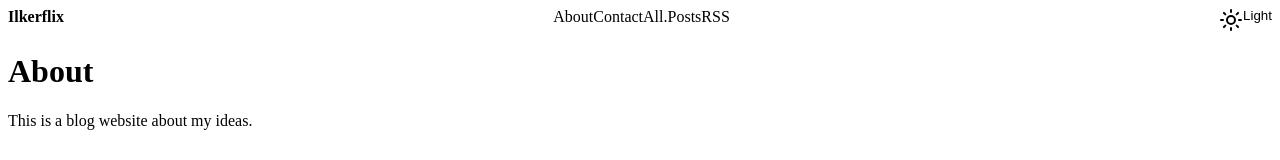
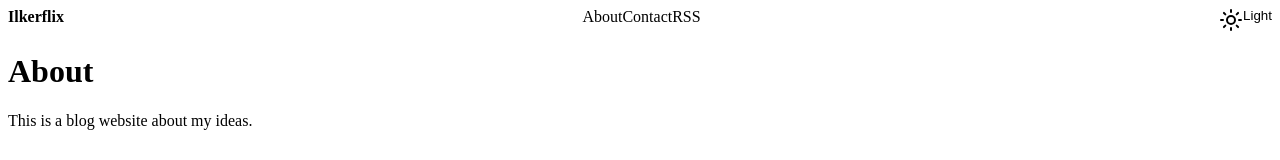
Before and after one commit to ilkersigirci/my-blog, a SvelteKit app: page /about in a window 1280 px wide. Shown: the top 160 px of the page. Built offline with nearby package versions, Linux system fonts and the light colour scheme; no server answers.

Commit message:
homepage redirected to /post endpoint

```diff
--- a/src/routes/+page.ts
+++ b/src/routes/+page.ts
@@ -2,5 +2,5 @@ import { redirect } from '@sveltejs/kit'
 import { base } from '$app/paths'
 
 export function load() {
-	throw redirect(302, base + '/1')
+	throw redirect(302, base + '/post')
 }
--- a/src/routes/header.svelte
+++ b/src/routes/header.svelte
@@ -16,9 +16,6 @@
 		</li>
 		<li>
 			<a href="{base}/contact">Contact</a>
-		</li>
-		<li>
-			<a href="{base}/post">All.Posts</a>
 		</li>
 		<li>
 			<a href="{base}/rss.xml" target="_blank">RSS</a>
```
